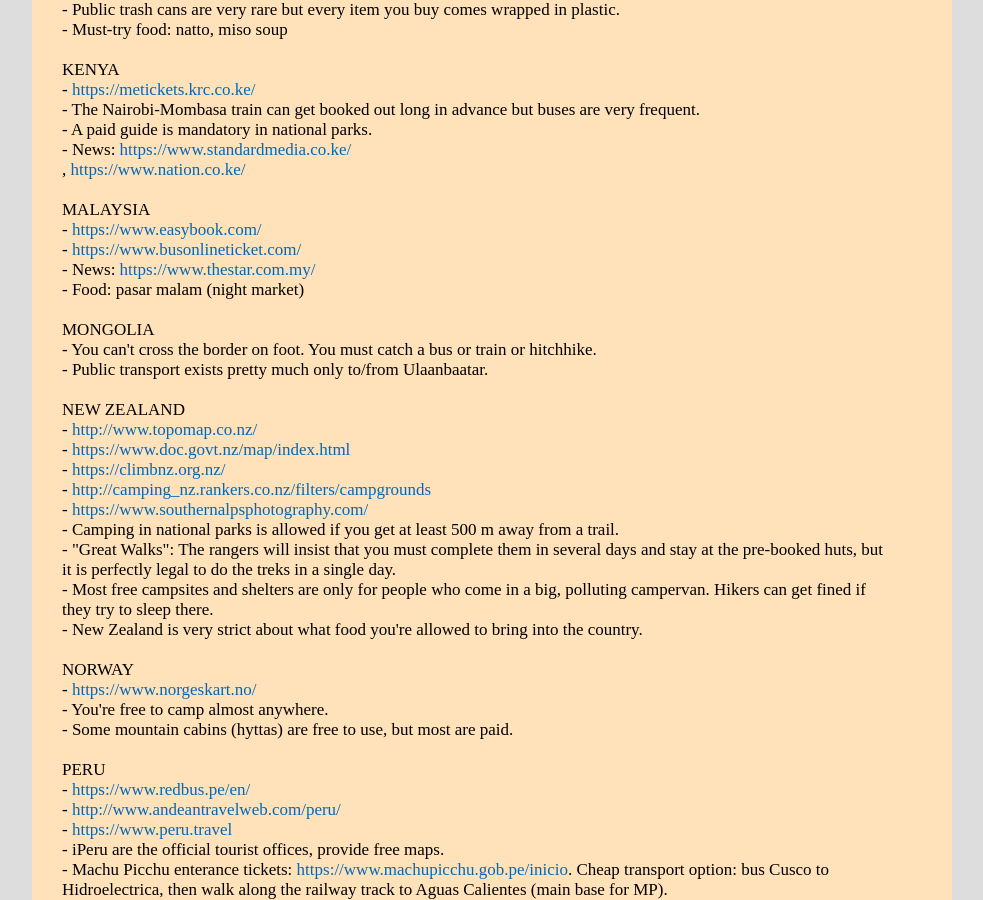
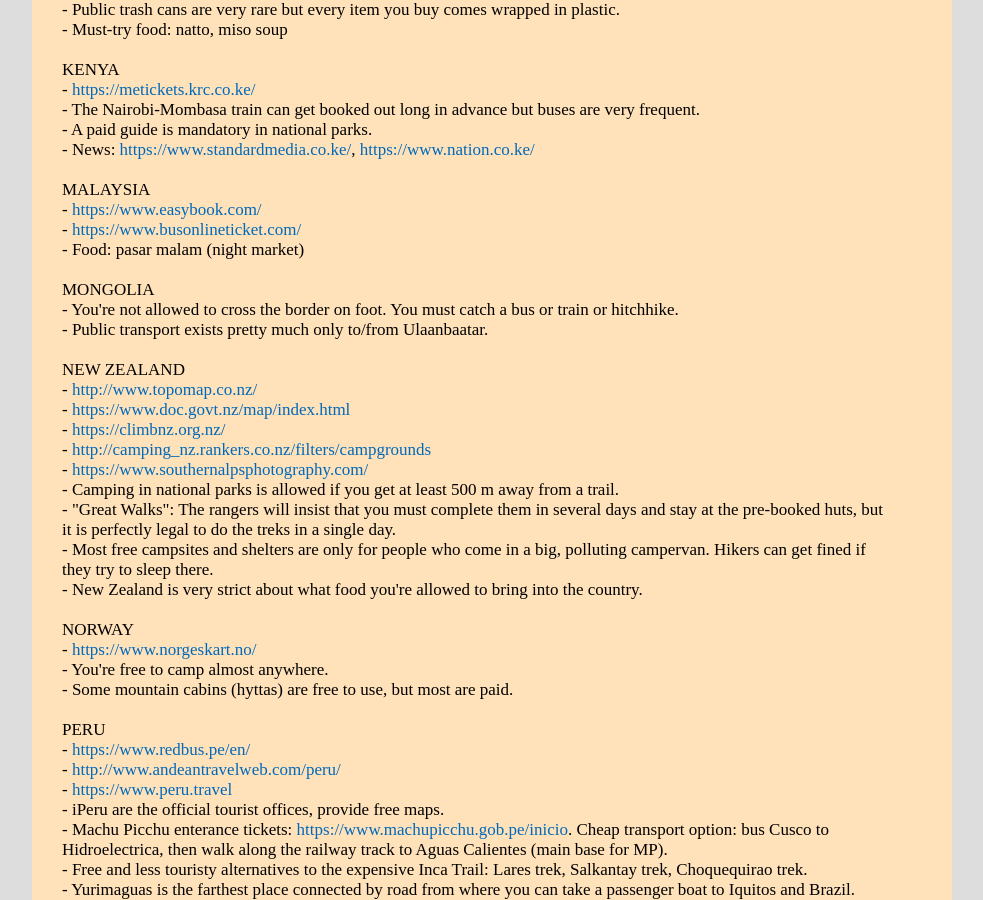
Before and after one commit to witbag/witbag.github.io, a Jekyll site: the page built from travel/notes.html, in a window 1280 px wide and 900 px high, scrolled down 2869 px. Shown: the whole window, without its empty margins (148-1131 px from the left). Built offline with Jekyll 4.4.1, drawn with Linux system fonts in a browser that asks for light colours.

Commit message:
Update notes.html

```diff
--- a/travel/notes.html
+++ b/travel/notes.html
@@ -139,16 +139,15 @@
 - <a href="https://metickets.krc.co.ke/" target=_blank>https://metickets.krc.co.ke/</a><br />
 - The Nairobi-Mombasa train can get booked out long in advance but buses are very frequent.<br>
 - A paid guide is mandatory in national parks.<br>
-- News: <a href="https://www.standardmedia.co.ke/" target=_blank>https://www.standardmedia.co.ke/</a><br />, <a href="https://www.nation.co.ke/" target=_blank>https://www.nation.co.ke/</a><br />
+- News: <a href="https://www.standardmedia.co.ke/" target=_blank>https://www.standardmedia.co.ke/</a>, <a href="https://www.nation.co.ke/" target=_blank>https://www.nation.co.ke/</a><br />
 <br>
 MALAYSIA<br>
 - <a href="https://www.easybook.com/" target=_blank>https://www.easybook.com/</a><br />
 - <a href="https://www.busonlineticket.com/" target=_blank>https://www.busonlineticket.com/</a><br />
-- News: <a href="https://www.thestar.com.my/" target=_blank>https://www.thestar.com.my/</a><br />
 - Food: pasar malam (night market)<br>
 <br>
 MONGOLIA<br>
-- You can't cross the border on foot. You must catch a bus or train or hitchhike.<br>
+- You're not allowed to cross the border on foot. You must catch a bus or train or hitchhike.<br>
 - Public transport exists pretty much only to/from Ulaanbaatar.<br>
 <br>
 NEW ZEALAND<br>
@@ -207,7 +206,7 @@
 - To visit the mountains you need: National Park Entry Permit (free, apply <a href="https://npm.cpami.gov.tw/en/notice_1.aspx" target=_blank>here</a> at least 1 week in advance, distributed by a lottery system), Mountain Entry Permit (free, apply online or get it at park enterance).<br>
 - EasyCard (buy in convenience store): for transit, bike share, other payments.<br>
 - There is no excuse for a rich country like Taiwan to be so horribly polluted.<br>
-- News: <a href="https://news.pts.org.tw/subcategory/35" target=_blank>https://news.pts.org.tw/subcategory/35/</a><br />, <a href="http://www.taipeitimes.com/" target=_blank>http://www.taipeitimes.com/</a><br />
+- News: <a href="https://news.pts.org.tw/subcategory/35" target=_blank>https://news.pts.org.tw/subcategory/35/</a>, <a href="http://www.taipeitimes.com/" target=_blank>http://www.taipeitimes.com/</a><br />
 - Must-try food: mushrooms, luobogao, biandang (box lunch), night market<br>
 <br>
 THAILAND<br>
```
